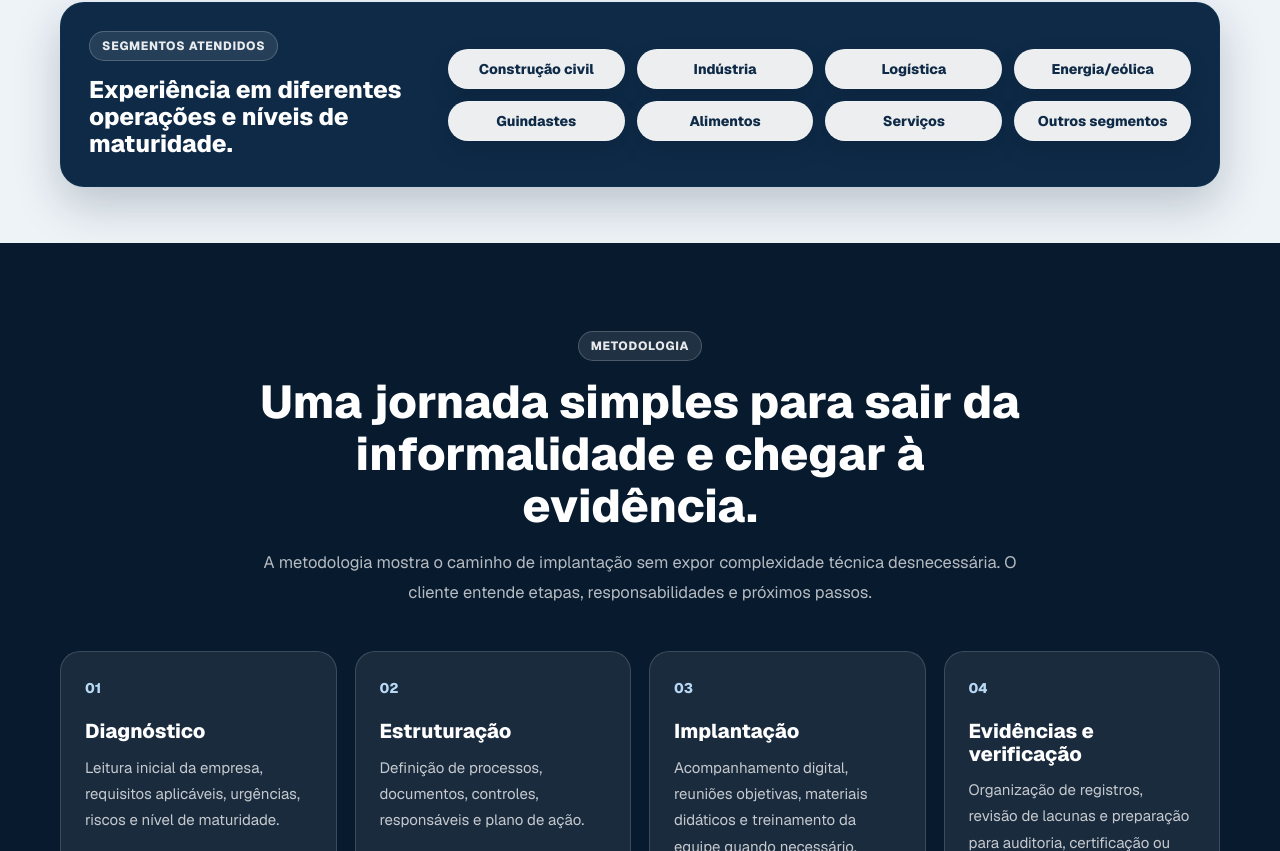
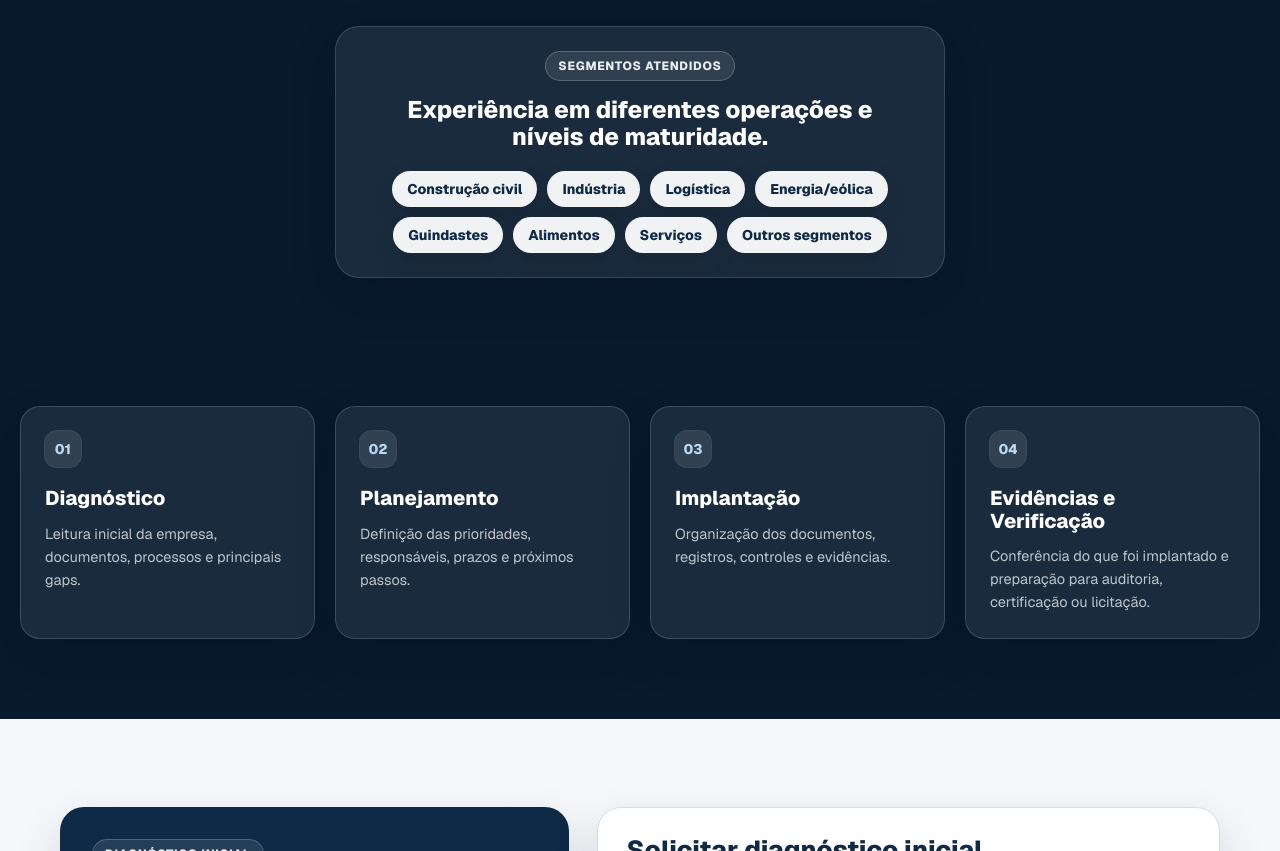
Before and after one commit to mateusb12/zenit, a Next.js app: page / in a window 1280 px wide. Shown: the part 2769-3620 px from the top of the page. Built offline with nearby package versions, Linux system fonts and the light colour scheme.

Commit message:
feat(site): merge segments into methodology section

```diff
--- a/app/page.tsx
+++ b/app/page.tsx
@@ -3,7 +3,6 @@ import { ChallengesSection } from "@/components/sections/ChallengesSection";
 import { DiagnosticSection } from "@/components/sections/DiagnosticSection";
 import { HeroSection } from "@/components/sections/HeroSection";
 import { MethodologySection } from "@/components/sections/MethodologySection";
-import { SegmentsSection } from "@/components/sections/SegmentsSection";
 import { SolutionsSection } from "@/components/sections/SolutionsSection";
 import { Footer } from "@/components/site/Footer";
 import { Header } from "@/components/site/Header";
@@ -16,7 +15,6 @@ export default function Home() {
       <AuthoritySection />
       <ChallengesSection />
       <SolutionsSection />
-      <SegmentsSection />
       <MethodologySection />
       <DiagnosticSection />
       <Footer />
--- a/components/sections/MethodologySection.tsx
+++ b/components/sections/MethodologySection.tsx
@@ -1,29 +1,51 @@
-import { SectionHeading } from "@/components/site/SectionHeading";
-import { containerClass, gridClass, sectionClass } from "@/components/site/tailwind";
-import { methodSteps } from "@/data/landing";
+import { Badge } from "@/components/site/Badge";
+import { methodSteps, segments } from "@/data/landing";
 
 export function MethodologySection() {
   return (
-    <section id="metodologia" className={`${sectionClass} bg-[#071a2e] text-white`}>
-      <div className={containerClass}>
-        <SectionHeading
-          eyebrow="Metodologia"
-          title="Uma jornada simples para sair da informalidade e chegar à evidência."
-          description="A metodologia mostra o caminho de implantação sem expor complexidade técnica desnecessária. O cliente entende etapas, responsabilidades e próximos passos."
-          inverted
-        />
+    <section
+      id="metodologia"
+      className="scroll-mt-[92px] bg-[#071a2e] py-16 text-white md:py-20 max-[680px]:py-12"
+      aria-label="Metodologia e segmentos atendidos"
+    >
+      <div className="mx-auto w-[min(1240px,calc(100%-40px))] max-[680px]:w-[min(calc(100%-28px),1240px)]">
+        <div className="mb-32 grid grid-cols-4 gap-5 max-[980px]:mb-20 max-[980px]:grid-cols-1">
+          <div
+            className="col-span-2 col-start-2 rounded-[24px] border border-white/14 bg-white/[0.08] px-7 py-6 text-center text-white shadow-[0_18px_46px_rgba(0,0,0,0.18)] backdrop-blur-sm max-[980px]:col-span-1 max-[980px]:col-start-auto max-[680px]:px-[22px]"
+            aria-label="Segmentos atendidos"
+          >
+            <Badge>Segmentos atendidos</Badge>
 
-        <div className={`${gridClass} grid-cols-4 max-[980px]:grid-cols-2 max-[680px]:grid-cols-1`}>
+            <h2 className="mx-auto mt-4 max-w-[520px] text-[24px] leading-[1.14] text-white max-[680px]:text-[22px]">
+              Experiência em diferentes operações e níveis de maturidade.
+            </h2>
+
+            <div className="mx-auto mt-5 flex max-w-[560px] flex-wrap justify-center gap-2.5">
+              {segments.map((segment) => (
+                <span
+                  key={segment}
+                  className="inline-flex min-h-[36px] w-fit items-center justify-center rounded-full border border-white/18 bg-white/[0.94] px-3.5 py-2 text-center text-sm font-extrabold leading-[1.15] text-[#0e2a47] shadow-[0_10px_24px_rgba(0,0,0,0.10)]"
+                >
+                  {segment}
+                </span>
+              ))}
+            </div>
+          </div>
+        </div>
+
+        <div className="grid grid-cols-4 gap-5 max-[980px]:grid-cols-2 max-[680px]:grid-cols-1">
           {methodSteps.map((item) => (
             <article
               key={item.step}
-              className="min-h-[230px] rounded-[20px] border border-white/15 bg-white/[0.08] p-6 text-white"
+              className="min-h-[178px] rounded-[20px] border border-white/16 bg-white/[0.08] p-6 text-white shadow-[0_18px_44px_rgba(0,0,0,0.16)] backdrop-blur-sm transition-[transform,border-color,background] duration-200 hover:-translate-y-0.5 hover:border-white/24 hover:bg-white/[0.105] max-[680px]:min-h-[160px] max-[680px]:p-[22px]"
             >
-              <span className="text-sm font-extrabold text-[#b8d8f3]">
+              <span className="inline-flex h-9 w-9 items-center justify-center rounded-[12px] bg-white/10 text-sm font-extrabold text-[#b8d8f3] ring-1 ring-white/14">
                 {item.step}
               </span>
-              <h3 className="mt-5 text-xl">{item.title}</h3>
-              <p className="mt-3 text-[15px] leading-[1.75] text-white/75">
+              <h3 className="mt-5 text-[20px] leading-[1.15] text-white">
+                {item.title}
+              </h3>
+              <p className="mt-3 text-[14.5px] leading-[1.6] text-white/72">
                 {item.description}
               </p>
             </article>
--- a/data/landing.ts
+++ b/data/landing.ts
@@ -149,27 +149,28 @@ export const methodSteps: MethodStep[] = [
     step: "01",
     title: "Diagnóstico",
     description:
-      "Leitura inicial da empresa, requisitos aplicáveis, urgências, riscos e nível de maturidade.",
+      "Leitura inicial da empresa, documentos, processos e principais gaps.",
   },
   {
     step: "02",
-    title: "Estruturação",
+    title: "Planejamento",
     description:
-      "Definição de processos, documentos, controles, responsáveis e plano de ação.",
+      "Definição das prioridades, responsáveis, prazos e próximos passos.",
   },
   {
     step: "03",
     title: "Implantação",
     description:
-      "Acompanhamento digital, reuniões objetivas, materiais didáticos e treinamento da equipe quando necessário.",
+      "Organização dos documentos, registros, controles e evidências.",
   },
   {
     step: "04",
-    title: "Evidências e verificação",
+    title: "Evidências e Verificação",
     description:
-      "Organização de registros, revisão de lacunas e preparação para auditoria, certificação ou licitação.",
+      "Conferência do que foi implantado e preparação para auditoria, certificação ou licitação.",
   },
 ];
+
 
 export const diagnosticFacts = [
   ["Base", "Fortaleza · Ceará"],
```
